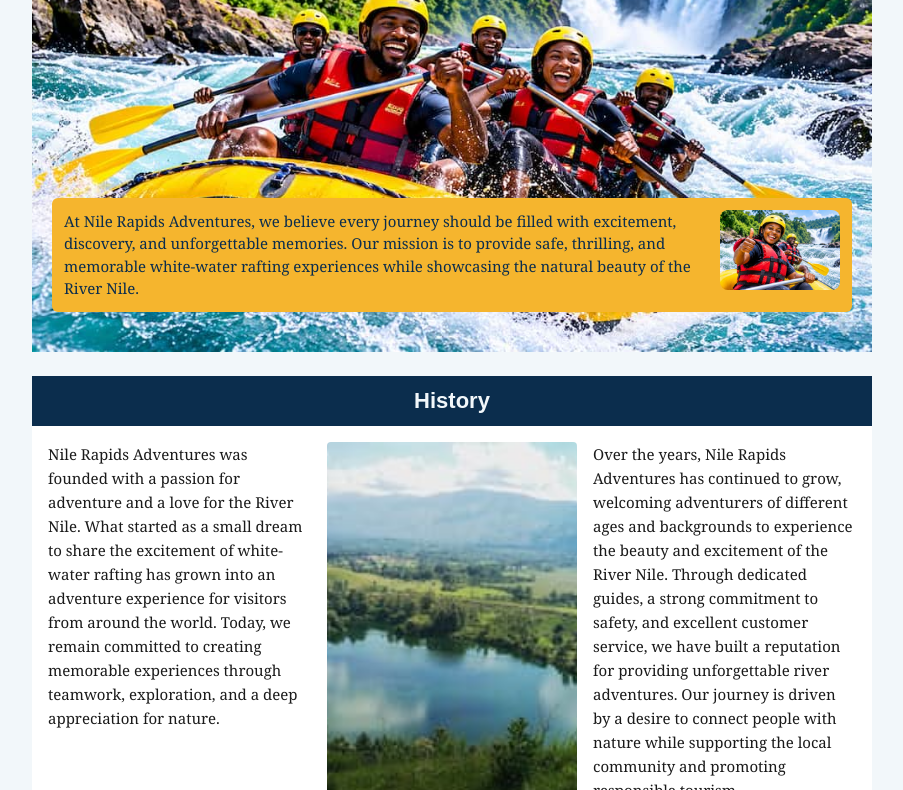
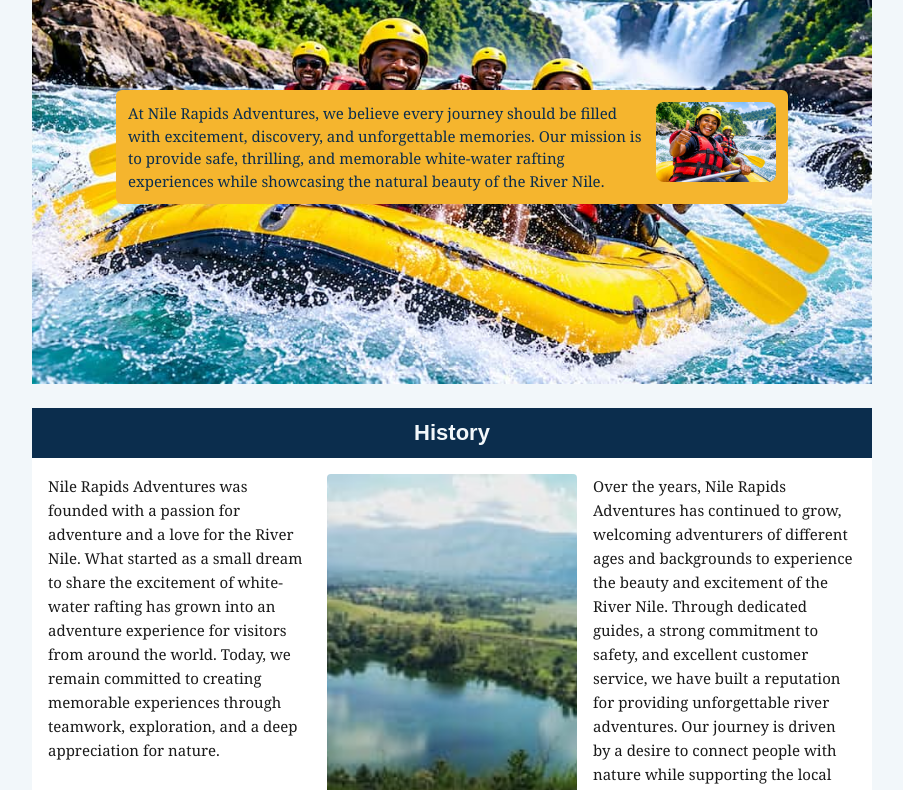
Before and after one commit to onen-david/wdd130, a plain HTML site: page wwr/about.html in a window 1280 px wide. Shown: the part 233-1023 px from the top of the page, without its empty margins (188-1091 px from the left). Drawn offline with Linux system fonts and the light colour scheme.

Commit message:
Creating space above the navbar and below the footer

```diff
--- a/wwr/styles/rafting.css
+++ b/wwr/styles/rafting.css
@@ -39,7 +39,7 @@ header {
     align-items: center;
     background-color: var(--primary-color);
     padding: 16px 24px;
-    margin: 0 auto 0 auto;
+    margin: 16px auto 0 auto;
 }
 
 header img {
@@ -70,6 +70,10 @@ nav a:hover {
 
 .hero {
     position: relative;
+    display: flex;
+    justify-content: center;
+    align-items: center;
+    margin-top: 16px;
 }
 
 .hero img {
@@ -92,9 +96,7 @@ h1 {
 
 .hero article {
     position: absolute;
-    bottom: 40px;
-    left: 20px;
-    right: 20px;
+    width: 80%;
     background-color: var(--accent1-color);
     color: var(--primary-color);
     padding: 12px;
@@ -187,6 +189,7 @@ footer {
     border-top: 4px solid var(--accent1-color);
     padding: 16px 24px;
     margin-top: 24px;
+    margin-bottom: 16px;
 }
 
 footer p {
```
